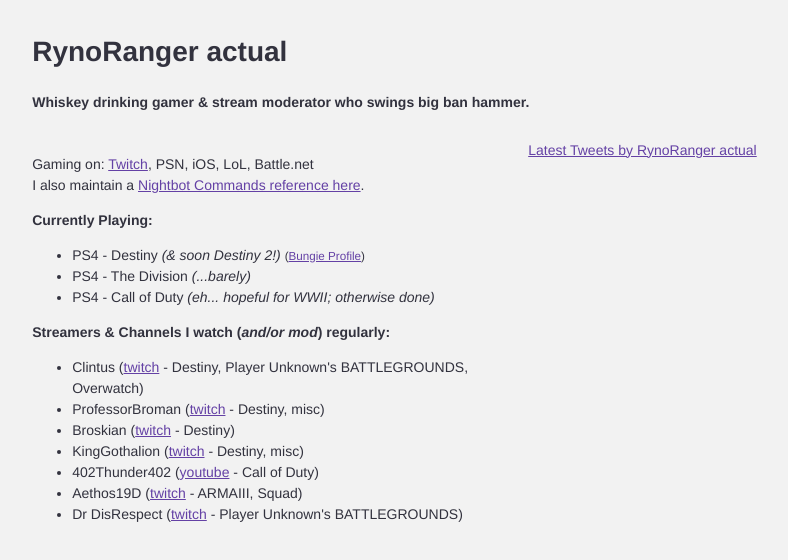
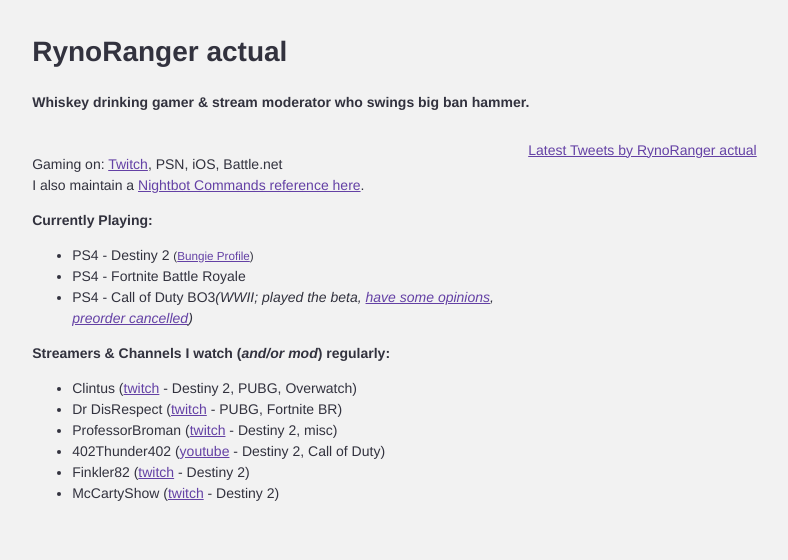
Before and after one commit to chuckreynolds/rynoranger, a plain HTML site: page index.html in a window 1280 px wide. Shown: the whole page, without its empty margins (116-904 px from the left). Drawn offline with Linux system fonts and the light colour scheme.

Commit message:
update copy and channels

```diff
--- a/index.html
+++ b/index.html
@@ -2,10 +2,10 @@
 <html lang="en">
 <head>
 	<meta charset="utf-8">
+	<meta name="viewport" content="width=device-width, initial-scale=1, shrink-to-fit=no">
 	<meta http-equiv="X-UA-Compatible" content="IE=edge">
-	<meta name="viewport" content="width=device-width, initial-scale=1">
-	<title>gamer: RynoRanger - PS4 Destiny, The Division, and iOS</title>
-	<!-- min grid via spacegrid: https://github.com/jonathanspeek/spacegrid -->
+	<title>gamer: RynoRanger - PS4 Destiny 2, The Division, and iOS</title>
+	<!-- min grid via spacegrid v1.3.0 https://github.com/jonathanspeek/spacegrid -->
 	<link type="text/css" rel="stylesheet" href="./css/spacegrid.min.css">
 	<style type="text/css">
 		body {
@@ -36,23 +36,22 @@
 		<div class="row">
 
 			<div class="space-2">
-				<p>Gaming on: <a href="https://twitch.tv/rynoranger">Twitch</a>, PSN, iOS, LoL, Battle.net<br>
+				<p>Gaming on: <a href="https://twitch.tv/rynoranger">Twitch</a>, PSN, iOS, Battle.net<br>
 				I also maintain a <a href="https://gist.github.com/chuckreynolds/759166c093d7c0dbb46e94b1d034e3be">Nightbot Commands reference here</a>.</p>
 				<p><strong>Currently Playing:</strong></p>
 				<ul>
-					<li>PS4 - Destiny <i>(&amp; soon Destiny 2!)</i> <small>(<a href="https://www.bungie.net/en/Profile/254/8853889">Bungie Profile</a>)</small></li>
-					<li>PS4 - The Division <i>(...barely)</i></li>
-					<li>PS4 - Call of Duty <i>(eh... hopeful for WWII; otherwise done)</i></li>
+					<li>PS4 - Destiny 2 <small>(<a href="https://www.bungie.net/en/Profile/254/8853889">Bungie Profile</a>)</small></li>
+					<li>PS4 - Fortnite Battle Royale</li>
+					<li>PS4 - Call of Duty BO3<i>(WWII; played the beta, <a href="https://twitter.com/RynoRangerGames/status/902072548938022912">have some opinions</a>, <a href="https://twitter.com/RynoRangerGames/status/902986222368284672">preorder cancelled</a>)</i></li>
 				</ul>
 				<p><strong>Streamers &amp; Channels I watch (<i>and/or mod</i>) regularly:</strong></p>
 				<ul>
-					<li>Clintus (<a href="https://www.twitch.tv/clintus">twitch</a> - Destiny, Player Unknown's BATTLEGROUNDS, Overwatch)</li>
-					<li>ProfessorBroman (<a href="https://www.twitch.tv/professorbroman">twitch</a> - Destiny, misc)</li>
-					<li>Broskian (<a href="https://www.twitch.tv/broskian">twitch</a> - Destiny)
-					<li>KingGothalion (<a href="https://www.twitch.tv/kinggothalion">twitch</a> - Destiny, misc)</li>
-					<li>402Thunder402 (<a href="https://www.youtube.com/user/402THUNDER402">youtube</a> - Call of Duty)</li>
-					<li>Aethos19D (<a href="https://www.twitch.tv/aethos19d">twitch</a> - ARMAIII, Squad)</li>
-					<li>Dr DisRespect (<a href="https://www.twitch.tv/drdisrespectlive">twitch</a> - Player Unknown's BATTLEGROUNDS)</li>
+					<li>Clintus (<a href="https://www.twitch.tv/clintus">twitch</a> - Destiny 2, PUBG, Overwatch)</li>
+					<li>Dr DisRespect (<a href="https://www.twitch.tv/drdisrespectlive">twitch</a> - PUBG, Fortnite BR)</li>
+					<li>ProfessorBroman (<a href="https://www.twitch.tv/professorbroman">twitch</a> - Destiny 2, misc)</li>
+					<li>402Thunder402 (<a href="https://www.youtube.com/user/402THUNDER402">youtube</a> - Destiny 2, Call of Duty)</li>
+					<li>Finkler82 (<a href="https://www.twitch.tv/finkler82">twitch</a> - Destiny 2)</li>
+					<li>McCartyShow (<a href="https://www.twitch.tv/mccartyshow">twitch</a> - Destiny 2)</li>
 				</ul>
 			</div>
 
```
